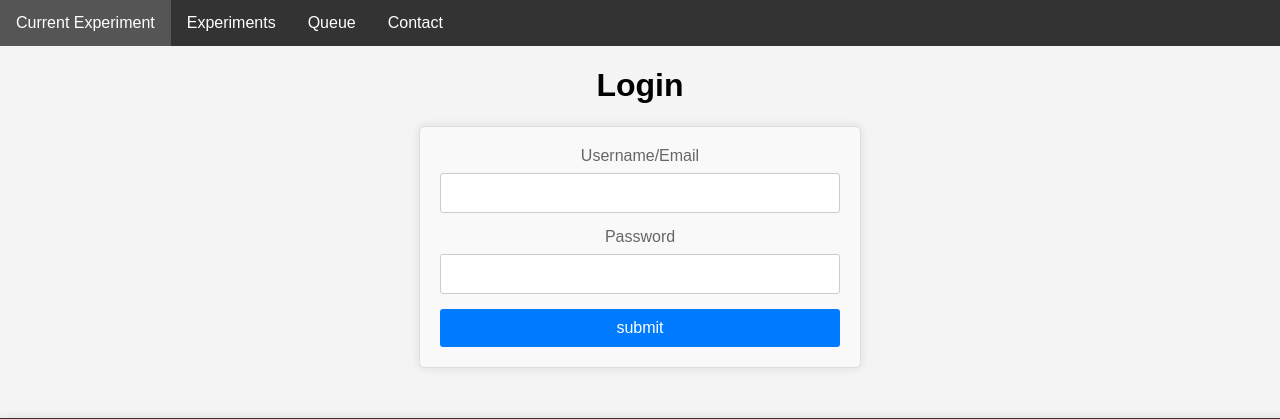
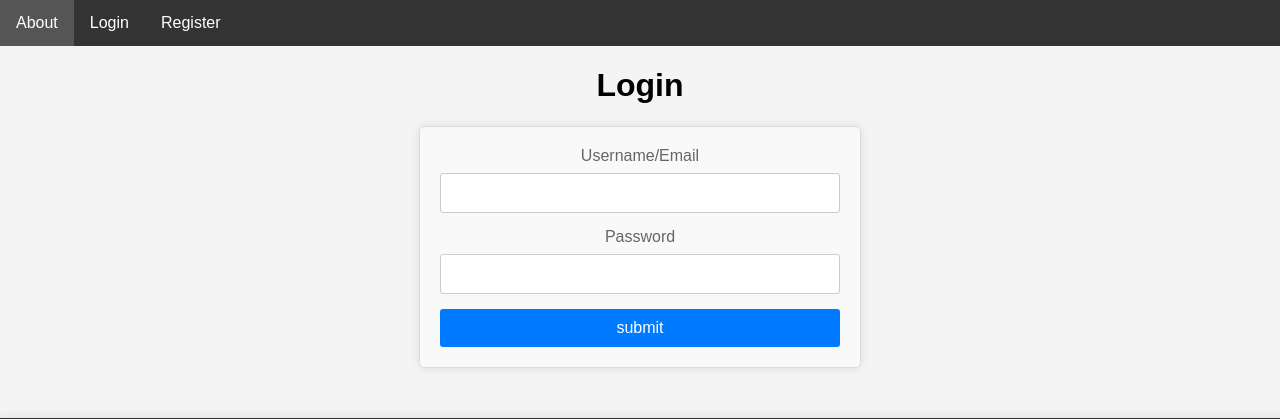
Before and after one commit to VaclavNezerka/PyPAIS_web.py, a Flask app: page /login in a window 1280 px wide. Shown: the top 419 px of the page. Run offline with Flask 3, Linux system fonts and the light colour scheme; parts of the project's set-up code (start-up, migrations or seed data) failed here and were passed over; some libraries are stand-ins or nearby versions.

Commit message:
Navbar controls, if user is authenticated.

```diff
--- a/app.py
+++ b/app.py
@@ -54,18 +54,15 @@ def check_authentication(func):
             return redirect(url_for('login'))
     return wrapper
 
-
 @app.route('/')
 @check_authentication
 def index():
     print('\n\nINDEX\n\n')
-    p=render_template('index.html')
-    print(p)
-    return render_template('index.html'), 200
+    return render_template('index.html', session=session), 200
 
 @app.errorhandler(404)
 def page_not_found(error):
-    return render_template('404.html'), 404
+    return render_template('404.html', session=session), 404
 
 """
 """
@@ -80,7 +77,7 @@ def logout():
 def login():
     if request.method=='GET':
         form=forms.LoginForm()
-        return render_template('form.html',dynamic_content='Login ',form=form)
+        return render_template('form.html',dynamic_content='Login ',form=form, session=session)
     elif request.method=='POST':
         if 'username' in session:
             # TODO - do not allow user to go to the login page if they are authenticated/logged in
--- a/templates/base.html
+++ b/templates/base.html
@@ -14,7 +14,9 @@
 <body>
 
   <div>
-    {% include 'navbar.html' %}
+
+  {% include 'navbar.html' %}
+
   </div>
     {% with messages = get_flashed_messages() %}
     {% for message in messages %}
--- a/templates/navbar.html
+++ b/templates/navbar.html
@@ -10,12 +10,21 @@
   <body>
 
 <nav>
+  {% if session.authenticated %}
   <ul>
     <li><a href="/">Current Experiment</a></li>
     <li><a href="/experiments">Experiments</a></li>
     <li><a href="/queue">Queue</a></li>
     <li><a href="/contact">Contact</a></li>
+    <li><a href="/logout">Logout</a></li>
   </ul>
+  {% else %}
+  <ul>
+    <li><a href="/home">About</a></li>
+    <li><a href="/login">Login</a></li>
+    <li><a href="/register">Register</a></li>
+  </ul>
+  {% endif %}
 </nav>
 
 </body>
```
Also changed, not shown: templates/navbar_public.html (added). Lines whose indentation alone changed are shown as unchanged.
